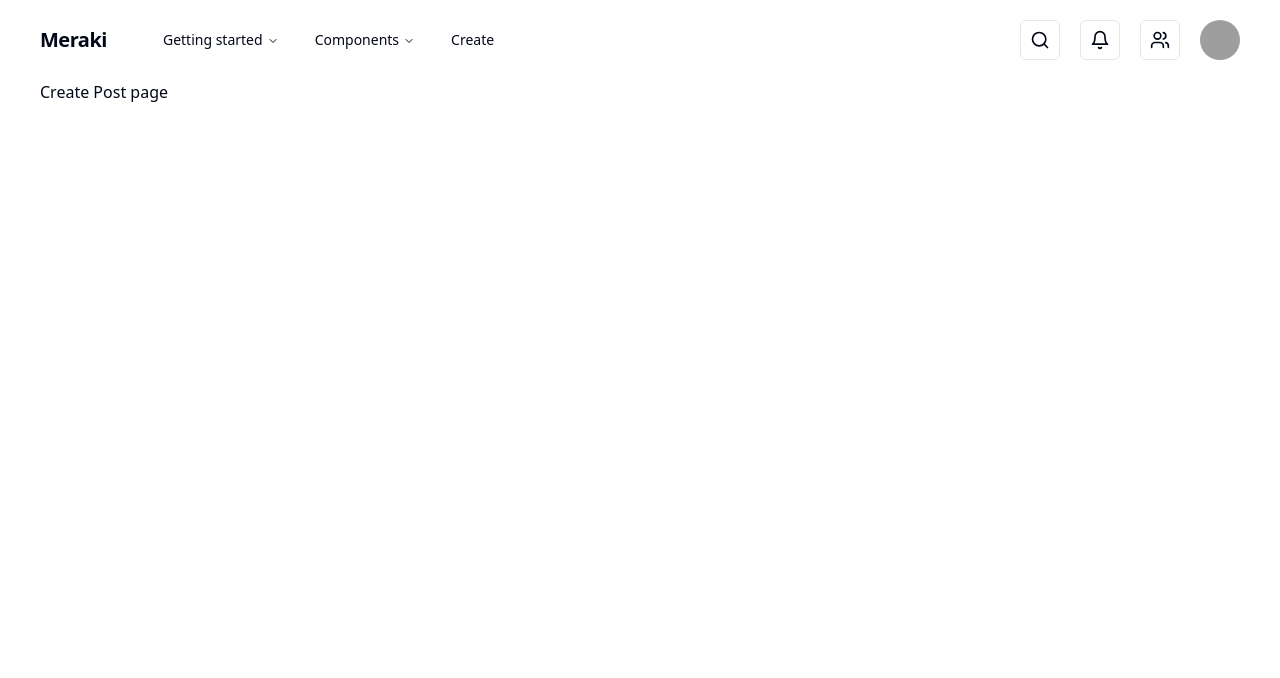
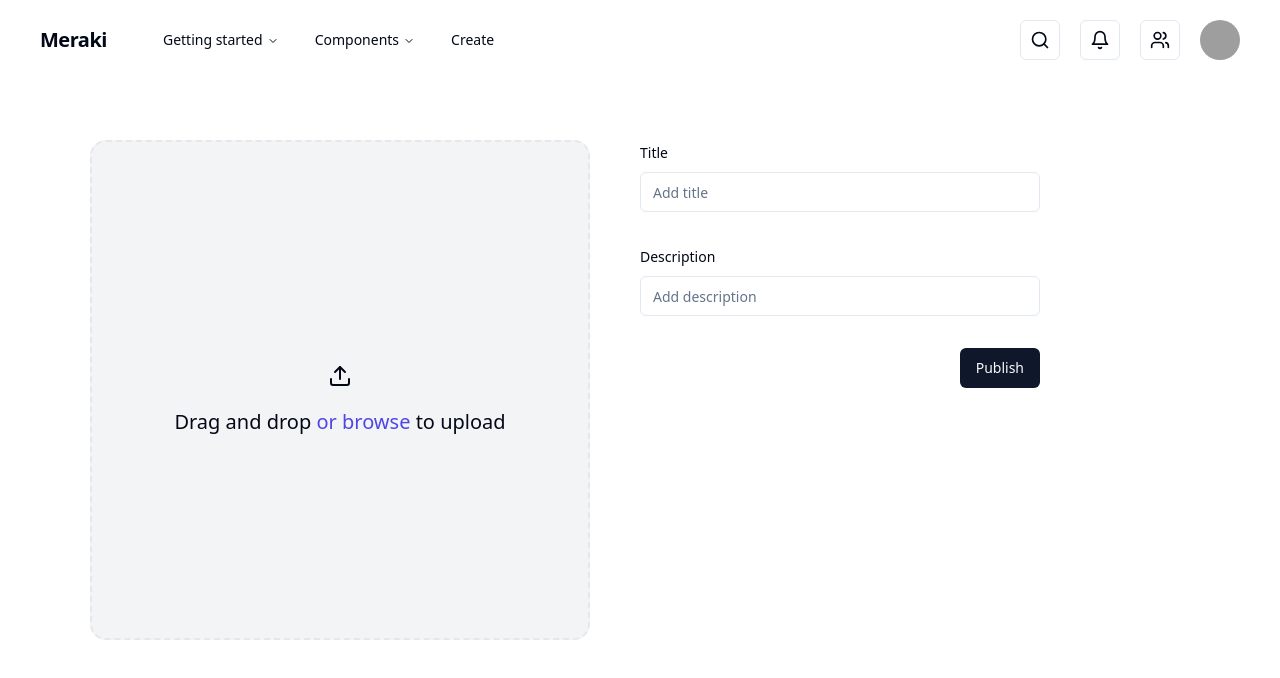
Before and after one commit to SeryVathana/meraki, a React (Vite) app in the folder frontend/: page /create-post in a window 1280 px wide. Shown: the top 678 px of the page. Built offline with nearby package versions, Linux system fonts and the light colour scheme; grey boxes are pictures that could not be loaded.

Commit message:
Create page

```diff
--- a/frontend/src/pages/CreatePostPage.tsx
+++ b/frontend/src/pages/CreatePostPage.tsx
@@ -1,5 +1,134 @@
+import { Input } from '@/components/ui/input';
+import { Trash, Upload } from 'lucide-react';
+
+import { zodResolver } from '@hookform/resolvers/zod';
+import { useForm } from 'react-hook-form';
+import { z } from 'zod';
+
+import { Button } from '@/components/ui/button';
+import { Form, FormControl, FormField, FormItem, FormLabel, FormMessage } from '@/components/ui/form';
+import { useState } from 'react';
+
+const formSchema = z.object({
+  title: z.string().optional(),
+  description: z.string().optional(),
+});
+
 const CreatePostPage = () => {
-  return <h1>Create Post page</h1>;
+  const [uploadFile, setUploadFile] = useState<File | null>(null);
+  const [tempImgURL, setTempImgURL] = useState<string>('');
+
+  const form = useForm<z.infer<typeof formSchema>>({
+    resolver: zodResolver(formSchema),
+    defaultValues: {
+      title: '',
+      description: '',
+    },
+  });
+
+  function onSubmit(values: z.infer<typeof formSchema>) {
+    // auth?.setUser({ email: values.email });
+
+    const reqBody = {
+      title: values.title,
+      description: values.description,
+      img_url: tempImgURL,
+    };
+
+    console.log(reqBody);
+
+    setUploadFile(null);
+    setTempImgURL('');
+  }
+
+  function handleTempFileUpload(e) {
+    setUploadFile(e.target.files[0]);
+    const url = URL.createObjectURL(e.target.files[0]);
+    setTempImgURL(url);
+  }
+
+  function handleRemoveTempImg() {
+    setUploadFile(null);
+    setTempImgURL('');
+  }
+
+  return (
+    <div className='w-full h-auto'>
+      <div className='max-w-screen-xl h-[70vh] mx-auto mt-20 flex'>
+        <div className='w-1/2 h-full flex justify-center'>
+          {tempImgURL ? (
+            <div className='w-[500px] rounded-2xl overflow-hidden relative'>
+              <img src={tempImgURL} alt={tempImgURL} className='w-full rounded-2xl' />
+              <Button size='icon' variant='destructive' className='absolute top-5 right-5' onClick={() => handleRemoveTempImg()}>
+                <Trash className='w-5' />
+              </Button>
+            </div>
+          ) : (
+            <div className='w-[500px] h-[500px] relative bg-gray-100 rounded-2xl flex flex-col items-center justify-center border-2 border-dashed border-gray-200'>
+              <input
+                type='file'
+                className='absolute inset-0 w-full h-full opacity-0 z-50'
+                onChange={(e) => handleTempFileUpload(e)}
+              />
+              <Upload className='my-5' />
+              <h3 className='font-medium text-xl'>
+                <label htmlFor='file-upload' className='relative cursor-pointer '>
+                  <span>Drag and drop</span>
+                  <span className='text-indigo-600'> or browse </span>
+                  <span>to upload</span>
+                  <input
+                    id='file-upload'
+                    name='file-upload'
+                    type='file'
+                    className='sr-only w-[100px]'
+                    onChange={(e) => handleTempFileUpload(e)}
+                  />
+                </label>
+              </h3>
+            </div>
+          )}
+        </div>
+        <div className='w-1/2 h-full '>
+          <div className='w-2/3'>
+            <Form {...form}>
+              <form onSubmit={form.handleSubmit(onSubmit)} className='space-y-8 w-[400px]'>
+                <FormField
+                  control={form.control}
+                  name='title'
+                  render={({ field }) => (
+                    <FormItem>
+                      <FormLabel>Title</FormLabel>
+                      <FormControl>
+                        <Input placeholder='Add title' type='text' {...field} />
+                      </FormControl>
+                      <FormMessage />
+                    </FormItem>
+                  )}
+                />
+                <FormField
+                  control={form.control}
+                  name='description'
+                  render={({ field }) => (
+                    <FormItem>
+                      <FormLabel>Description</FormLabel>
+                      <FormControl>
+                        <Input placeholder='Add description' type='text' {...field} />
+                      </FormControl>
+                      <FormMessage />
+                    </FormItem>
+                  )}
+                />
+
+                <div className='w-full flex justify-end'>
+                  <Button type='submit'>Publish</Button>
+                </div>
+              </form>
+            </Form>
+          </div>
+        </div>
+      </div>
+    </div>
+  );
 };
 
 export default CreatePostPage;
--- a/frontend/src/pages/PostDetailPage.tsx
+++ b/frontend/src/pages/PostDetailPage.tsx
@@ -1,12 +1,13 @@
-import PostsContainer from "@/components/PostsContainer";
-import { useParams } from "react-router-dom";
+import PostsContainer from '@/components/PostsContainer';
+import { useParams } from 'react-router-dom';
 
-import mockData from "../db/mock-post.json";
-import { useEffect, useState } from "react";
+import { useEffect, useState } from 'react';
+import { PostType } from '@/types/types';
 
+import mockData from '../db/mock-post.json';
 const PostDetailPage = () => {
   const { postId } = useParams();
-  const [post, setPost] = useState<any>();
+  const [post, setPost] = useState<PostType>();
 
   useEffect(() => {
     mockData.map((data) => {
@@ -21,9 +22,9 @@ const PostDetailPage = () => {
 
   return (
     <div>
-      <div className="w-[1000px] min-h-[300px] overflow-hidden flex mx-auto rounded-3xl shadow-lg shadow-slate-100 my-10">
-        <div className="w-1/2 h-full ">
-          <img src={post.img_url} className="w-full h-auto rounded-l-3xl" />
+      <div className='w-[1000px] min-h-[300px] overflow-hidden flex mx-auto rounded-3xl shadow-lg shadow-slate-100 my-10'>
+        <div className='w-1/2 h-full '>
+          <img src={post.img_url} className='w-full h-auto rounded-l-3xl' />
         </div>
         <div>
           <h1>Hi</h1>
--- a/frontend/src/pages/ProfilePage.tsx
+++ b/frontend/src/pages/ProfilePage.tsx
@@ -1,42 +1,42 @@
-import PostsContainer from "@/components/PostsContainer";
-import { Avatar, AvatarFallback, AvatarImage } from "@/components/ui/avatar";
-import { Button } from "@/components/ui/button";
-import { cn } from "@/lib/utils";
+import PostsContainer from '@/components/PostsContainer';
+import { Avatar, AvatarFallback, AvatarImage } from '@/components/ui/avatar';
+import { Button } from '@/components/ui/button';
+import { cn } from '@/lib/utils';
 
-import { NavLink, useSearchParams } from "react-router-dom";
+import { NavLink, useSearchParams } from 'react-router-dom';
 
 const ProfilePage = () => {
-  const [postParams] = useSearchParams("my-posts");
+  const [postParams] = useSearchParams('my-posts');
 
-  const myParam = postParams.get("post");
+  const myParam = postParams.get('post');
 
   return (
-    <div className="">
-      <div className="flex flex-col gap-2 items-center my-10">
-        <Avatar className="w-32 h-32">
-          <AvatarImage src="https://github.com/shadcn.png" />
+    <div className=''>
+      <div className='flex flex-col gap-2 items-center my-10'>
+        <Avatar className='w-32 h-32'>
+          <AvatarImage src='https://github.com/shadcn.png' />
           <AvatarFallback>CN</AvatarFallback>
         </Avatar>
 
-        <h1 className="text-4xl font-bold tracking-tight lg:text-3xl">Sery Vathana</h1>
-        <h3 className="text-slate-500">yooseryvathana@gmail.com</h3>
+        <h1 className='text-4xl font-bold tracking-tight lg:text-3xl'>Sery Vathana</h1>
+        <h3 className='text-slate-500'>yooseryvathana@gmail.com</h3>
 
-        <div className="flex gap-5">
+        <div className='flex gap-5'>
           <p>1 follower</p>
 
           <p>2 following</p>
         </div>
 
-        <div className="flex gap-5 mt-5">
-          <Button className="rounded-full">Group</Button>
-          <Button className="rounded-full">Edit Profile</Button>
+        <div className='flex gap-5 mt-5'>
+          <Button className='rounded-full'>Group</Button>
+          <Button className='rounded-full'>Edit Profile</Button>
         </div>
 
-        <div className="flex gap-10 mt-10">
-          <NavLink to={"/profile?post=my-posts"} className={cn(myParam === "my-posts" ? "underline" : "")}>
+        <div className='flex gap-10 mt-10'>
+          <NavLink to={'/profile?post=my-posts'} className={cn(myParam === 'my-posts' || !myParam ? 'underline' : '')}>
             Created
           </NavLink>
-          <NavLink to={"/profile?post=saved-posts"} className={cn(myParam === "saved-posts" ? "underline" : "")}>
+          <NavLink to={'/profile?post=saved-posts'} className={cn(myParam === 'saved-posts' ? 'underline' : '')}>
             Saved
           </NavLink>
         </div>
--- /dev/null
+++ b/frontend/src/types/types.ts
@@ -0,0 +1,4 @@
+export type PostType = {
+  id: number;
+  img_url: string;
+};
--- a/frontend/tsconfig.json
+++ b/frontend/tsconfig.json
@@ -17,13 +17,11 @@
     /* Tailwind */
     "baseUrl": ".",
     "paths": {
-      "@/*": [
-        "./src/*"
-      ]
+      "@/*": ["./src/*"]
     },
 
     /* Linting */
-    "strict": true,
+    "strict": false,
     "noUnusedLocals": true,
     "noUnusedParameters": true,
     "noFallthroughCasesInSwitch": true
```
Also changed, not shown: frontend/src/pages/LoginPage.tsx (+21 -20 lines), package.json (added, +12 -0 lines), 1 other file (tests, documents, lock files or other folders).
